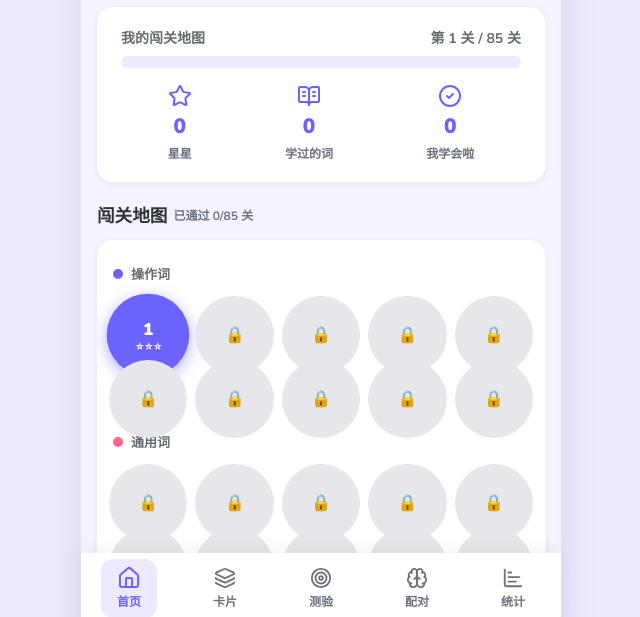
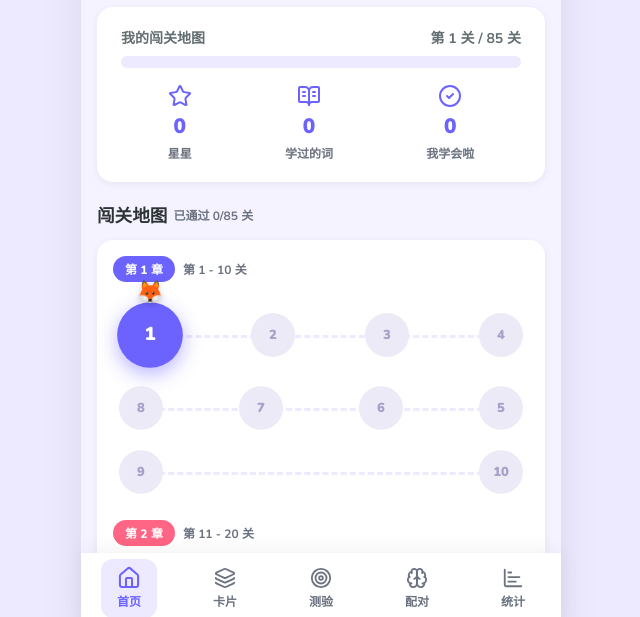
Before and after one commit to xiudongy/ogden-850-words, a plain HTML site: page index.html in a window 1280 px wide. Shown: the part 176-793 px from the top of the page, without its empty margins (319-959 px from the left). Drawn offline with Linux system fonts and the light colour scheme.

Commit message:
feat: mixed-category levels + snake-path map UI
- Levels now blend all 5 categories proportionally per 10 words
  (deterministic round-robin) instead of 10 straight levels of
  abstract function words at the start
- Redesign map: zigzag path with dashed trail, chapter pills with
  rotating colours, soft numbered locked nodes (no lock emojis),
  bouncing fox on the enlarged current level, auto-scroll to position
- Bump sw.js cache to wordfun-v2

```diff
--- a/app.js
+++ b/app.js
@@ -531,16 +531,36 @@ function mascotReaction(pct) {
   return pct >= 90 ? '🦊🎉' : pct >= 70 ? '🦊👍' : '🦊💪';
 }
 
-// ===== Levels (85 levels x 10 words, category order) =====
+// ===== Levels (85 levels x 10 words, mixed categories) =====
+// Each level blends all five categories proportionally (~5 general, 2-3
+// picturable, 1 operation, 1 quality) via a deterministic least-progress
+// round-robin, so kids always get concrete words alongside abstract ones.
 const LEVEL_SIZE = 10;
 let orderedWordsCache = null;
 function orderedWords() {
   if (!orderedWordsCache) orderedWordsCache = getAllWords();
   return orderedWordsCache;
 }
-function levelCount() { return Math.ceil(orderedWords().length / LEVEL_SIZE); }
+let levelSeqCache = null;
+function levelSequence() {
+  if (levelSeqCache) return levelSeqCache;
+  const cats = WORD_DATA.categories.map(c => ({ words: getWordsByCategory(c.id), i: 0 }));
+  const out = [];
+  const total = cats.reduce((s, c) => s + c.words.length, 0);
+  for (let n = 0; n < total; n++) {
+    let best = null;
+    for (const c of cats) {
+      if (c.i >= c.words.length) continue;
+      if (!best || c.i / c.words.length < best.i / best.words.length - 1e-9) best = c;
+    }
+    out.push(best.words[best.i++]);
+  }
+  levelSeqCache = out;
+  return out;
+}
+function levelCount() { return Math.ceil(levelSequence().length / LEVEL_SIZE); }
 function levelWords(idx) {
-  return orderedWords().slice(idx * LEVEL_SIZE, (idx + 1) * LEVEL_SIZE);
+  return levelSequence().slice(idx * LEVEL_SIZE, (idx + 1) * LEVEL_SIZE);
 }
 function levelStars(idx) {
   const p = getProgress();
@@ -561,50 +581,66 @@ function passedLevels() {
   return n;
 }
 
-// category boundaries in level units
-function levelBands() {
-  const bands = [];
-  let offset = 0;
-  WORD_DATA.categories.forEach(cat => {
-    const levels = Math.ceil(cat.words.length / LEVEL_SIZE);
-    bands.push({ cat, from: offset, to: offset + levels - 1 });
-    offset += levels;
-  });
-  return bands;
-}
+// Snake-path level map: rows of 4, alternating direction, chapter colours,
+// the fox stands on the current level, auto-scrolls into view.
+const CHAPTER_SIZE = 10;
+const CHAPTER_COLORS = ['#6C63FF', '#FF6584', '#10B981', '#F59E0B', '#0EA5E9', '#A78BFA', '#F472B6', '#34D399', '#FB923C'];
+const PATH_ROW = 4;
 
 function renderLevelMap() {
   const map = document.getElementById('level-map');
   if (!map) return;
-  const progress = getProgress();
   map.innerHTML = '';
   const cur = currentLevelIdx();
-  levelBands().forEach(band => {
+  const total = levelCount();
+  let currentNodeEl = null;
+
+  for (let ch = 0; ch * CHAPTER_SIZE < total; ch++) {
+    const from = ch * CHAPTER_SIZE;
+    const to = Math.min(total - 1, from + CHAPTER_SIZE - 1);
+    const color = CHAPTER_COLORS[ch % CHAPTER_COLORS.length];
+
     const head = document.createElement('div');
-    head.className = 'level-cat-band';
-    const catDone = isCategoryLearned(band.cat.id);
-    head.innerHTML = `<span class="band-dot" style="background:${band.cat.color}"></span>${band.cat.nameZh}${catDone ? '<span class="band-crown">👑</span>' : ''}`;
+    head.className = 'chapter-label';
+    head.innerHTML = `<span class="chapter-pill" style="background:${color}">第 ${ch + 1} 章</span><span class="chapter-range">第 ${from + 1} - ${to + 1} 关</span>`;
     map.appendChild(head);
-    for (let i = band.from; i <= band.to; i++) {
-      const stars = levelStars(i);
-      const unlocked = levelUnlocked(i);
-      const node = document.createElement('button');
-      const isCurrent = i === cur && unlocked;
-      node.className = 'level-node ' + (stars >= 1 ? 'done' : unlocked ? 'unlocked' : 'locked');
-      if (stars >= 1 || unlocked) node.style.background = band.cat.color;
-      if (isCurrent) node.style.boxShadow = `0 4px 14px ${band.cat.color}88`;
-      node.innerHTML = unlocked || stars >= 1
-        ? `<span>${i + 1}</span><span class="node-stars">${'★'.repeat(stars)}${'☆'.repeat(Math.max(0, 3 - stars)) }</span>`
-        : `<span>🔒</span>`;
-      if (unlocked) {
-        node.addEventListener('click', () => startLevel(i));
+
+    for (let rowStart = from; rowStart <= to; rowStart += PATH_ROW) {
+      const row = document.createElement('div');
+      const rowIdx = Math.floor((rowStart - from) / PATH_ROW);
+      row.className = 'level-path-row' + (rowIdx % 2 === 1 ? ' reversed' : '');
+      for (let i = rowStart; i <= Math.min(to, rowStart + PATH_ROW - 1); i++) {
+        const stars = levelStars(i);
+        const unlocked = levelUnlocked(i);
+        const isCurrent = i === cur && unlocked && stars < 1;
+        const node = document.createElement('button');
+        node.className = 'level-node ' + (isCurrent ? 'current' : stars >= 1 ? 'done' : unlocked ? 'unlocked' : 'locked');
+        if (stars >= 1 || unlocked) node.style.background = color;
+        if (isCurrent) {
+          node.style.boxShadow = `0 6px 18px ${color}77`;
+          node.innerHTML = `<span class="node-fox">🦊</span><span class="node-num">${i + 1}</span>`;
+          currentNodeEl = node;
+        } else if (stars >= 1) {
+          node.innerHTML = `<span class="node-num">${i + 1}</span><span class="node-stars">${'★'.repeat(stars)}</span>`;
+        } else {
+          node.innerHTML = `<span class="node-num">${i + 1}</span>`;
+        }
+        if (unlocked) node.addEventListener('click', () => startLevel(i));
+        row.appendChild(node);
       }
-      map.appendChild(node);
-    }
-  });
+      map.appendChild(row);
+    }
+  }
+
   const sub = document.getElementById('levelmap-sub');
   if (sub) sub.textContent = `已通过 ${passedLevels()}/${levelCount()} 关`;
-  void progress;
+
+  // keep the kid's current position in view
+  if (currentNodeEl) {
+    requestAnimationFrame(() => {
+      map.scrollTop = Math.max(0, currentNodeEl.offsetTop - map.clientHeight / 2 + 30);
+    });
+  }
 }
 
 // ===== Mascot =====
--- a/style.css
+++ b/style.css
@@ -294,38 +294,57 @@ svg.icon-lg { width: 28px; height: 28px; }
 .stat-value { font-size: 1.3rem; font-weight: 900; color: var(--primary); }
 .stat-label { font-size: var(--fs-xs); color: var(--text-lighter); font-weight: 600; }
 
-/* ===== Level Map ===== */
+/* ===== Level Map (snake path) ===== */
 .levelmap-section { margin-bottom: 24px; }
 .section-sub { font-size: var(--fs-xs); font-weight: 700; color: var(--text-lighter); margin-left: 6px; }
 .level-map {
   background: var(--card);
   border-radius: var(--radius);
-  padding: 16px 12px;
-  box-shadow: var(--shadow-sm);
-  display: grid;
-  grid-template-columns: repeat(5, 1fr);
-  gap: 12px 8px;
-  max-height: 420px;
+  padding: 16px;
+  box-shadow: var(--shadow-sm);
+  max-height: 400px;
   overflow-y: auto;
-}
-.level-cat-band {
-  grid-column: 1 / -1;
+  scroll-behavior: smooth;
+}
+.chapter-label {
   display: flex;
   align-items: center;
   gap: 8px;
-  font-size: var(--fs-sm);
+  margin: 16px 0 12px;
+}
+.chapter-label:first-child { margin-top: 0; }
+.chapter-pill {
+  color: white;
+  font-size: var(--fs-xs);
   font-weight: 800;
-  color: var(--text-light);
-  padding: 8px 4px 0;
-}
-.level-cat-band .band-dot { width: 10px; height: 10px; border-radius: 50%; flex-shrink: 0; }
-.level-cat-band .band-crown { margin-left: auto; font-size: 1rem; }
+  padding: 4px 12px;
+  border-radius: var(--radius-pill);
+}
+.chapter-range { font-size: var(--fs-xs); font-weight: 700; color: var(--text-lighter); }
+.level-path-row {
+  display: flex;
+  justify-content: space-between;
+  align-items: center;
+  padding: 10px 6px;
+  position: relative;
+}
+.level-path-row.reversed { flex-direction: row-reverse; }
+/* dashed trail behind each row */
+.level-path-row::before {
+  content: '';
+  position: absolute;
+  left: 28px; right: 28px;
+  top: 50%;
+  border-top: 3px dashed var(--primary-pale);
+  z-index: 0;
+}
 .level-node {
   position: relative;
-  border: none;
-  aspect-ratio: 1;
-  min-height: 52px;
-  border-radius: var(--radius-pill);
+  z-index: 1;
+  border: none;
+  width: 52px;
+  height: 52px;
+  border-radius: 50%;
   display: flex;
   flex-direction: column;
   align-items: center;
@@ -335,28 +354,49 @@ svg.icon-lg { width: 28px; height: 28px; }
   cursor: pointer;
   transition: var(--transition);
   color: white;
+  flex-shrink: 0;
+  box-shadow: 0 3px 8px rgba(0,0,0,0.12);
 }
 .level-node:active { transform: scale(0.92); }
+.level-node .node-num { line-height: 1.1; }
+.level-node .node-stars {
+  font-size: 9px;
+  letter-spacing: -0.5px;
+  line-height: 1;
+  color: #FDE68A;
+}
 .level-node.locked {
-  background: #E5E7EB;
-  color: #9CA3AF;
+  background: #ECEAF7;
+  color: #A6A1C8;
   cursor: default;
-}
-.level-node.unlocked {
-  box-shadow: 0 4px 12px rgba(108, 99, 255, 0.35);
+  box-shadow: none;
+  width: 44px;
+  height: 44px;
+  font-size: var(--fs-sm);
+}
+.level-node.unlocked { animation: pulse 2s ease infinite; }
+.level-node.current {
+  width: 62px;
+  height: 62px;
+  font-size: 1.1rem;
   animation: pulse 2s ease infinite;
+}
+.level-node .node-fox {
+  position: absolute;
+  top: -22px;
+  font-size: 1.3rem;
+  animation: foxBounce 1.2s ease infinite;
+  filter: drop-shadow(0 2px 3px rgba(0,0,0,0.2));
+}
+@keyframes foxBounce {
+  0%, 100% { transform: translateY(0); }
+  50% { transform: translateY(-4px); }
 }
 @keyframes pulse {
   0%, 100% { transform: scale(1); }
   50% { transform: scale(1.06); }
 }
-.level-node.done { opacity: 0.95; }
-.level-node .node-stars {
-  font-size: 9px;
-  letter-spacing: -1px;
-  line-height: 1;
-  margin-top: 1px;
-}
+.level-node.done { opacity: 0.92; }
 
 /* ===== Mode Grid ===== */
 .mode-grid {
--- a/sw.js
+++ b/sw.js
@@ -1,6 +1,6 @@
 // Service worker: cache-first for the fully static app shell.
 // Bump CACHE_VERSION whenever any cached file changes.
-const CACHE_VERSION = 'wordfun-v1';
+const CACHE_VERSION = 'wordfun-v2';
 const ASSETS = [
   './',
   './index.html',
```
